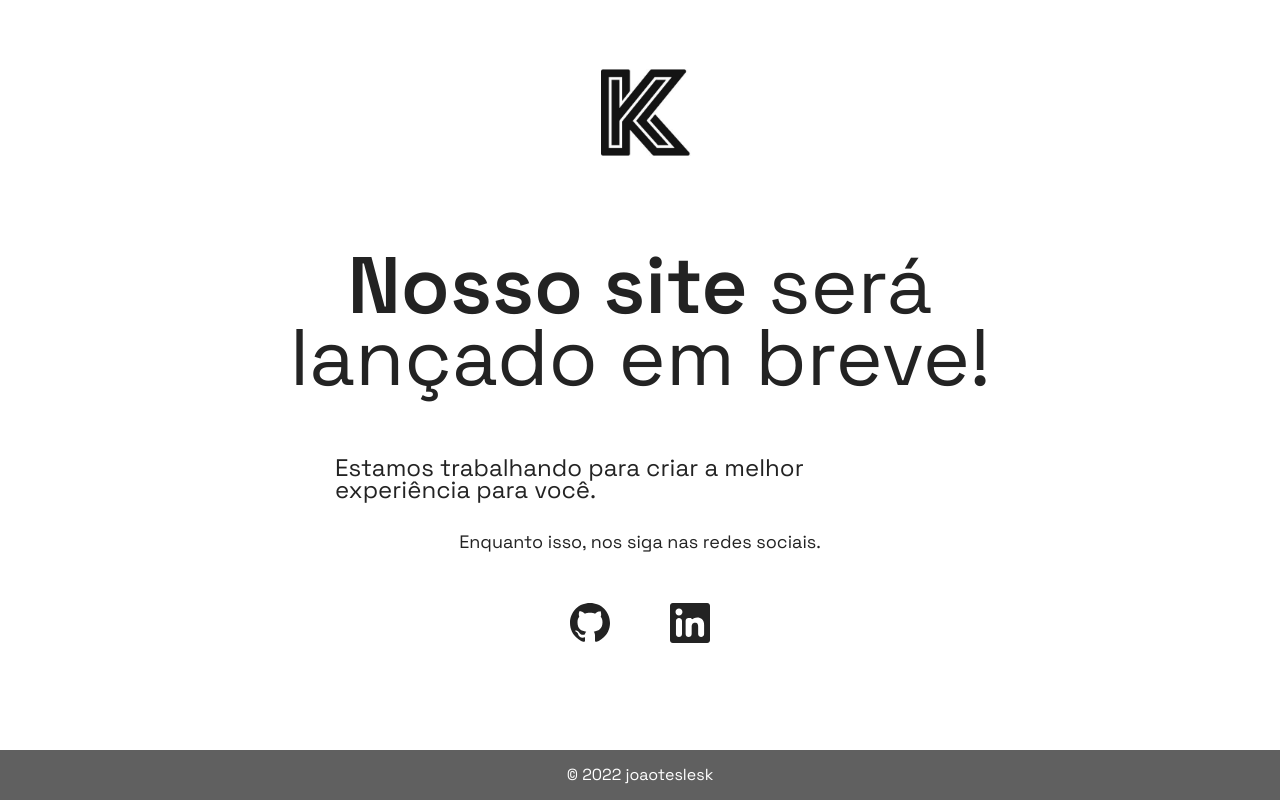
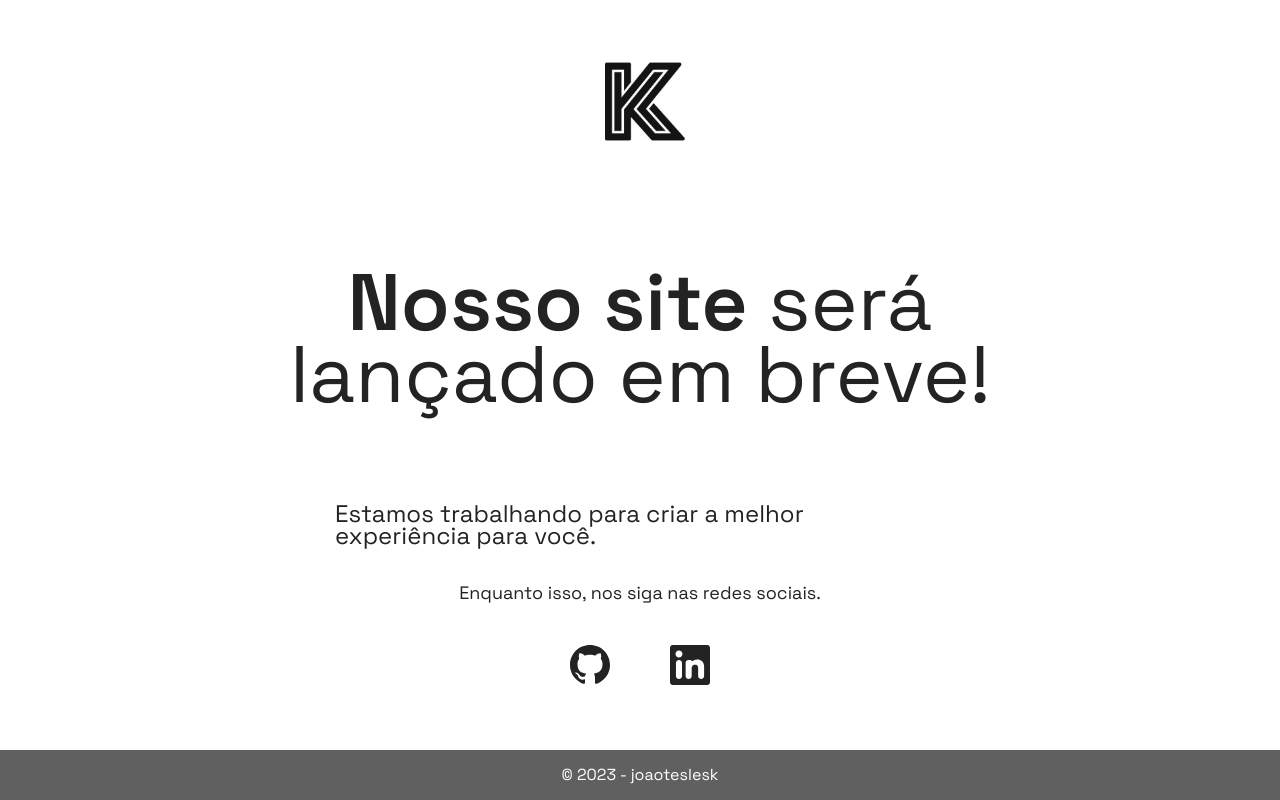
Before and after one commit to joaotelesk/joaotelek-website, a Next.js app: page / in a window 1280 px wide. Built offline with nearby package versions, Linux system fonts and the light colour scheme.

Commit message:
:construction: pagina de em cconstrução

```diff
--- /dev/null
+++ b/pages/_document.tsx
@@ -0,0 +1,13 @@
+import { Html, Head, Main, NextScript } from "next/document";
+
+export default function Document() {
+  return (
+    <Html lang="pt-BR">
+      <Head />
+      <body>
+        <Main />
+        <NextScript />
+      </body>
+    </Html>
+  );
+}
--- a/pages/index.tsx
+++ b/pages/index.tsx
@@ -26,7 +26,7 @@ export default function Home() {
           <Link href="https://github.com/joaotelesk" target="_blank">
             <img src="/github.svg" alt="imagem github" className={styles.img} />
           </Link>
-          <Link href="/www.linkedin.com/in/joaotelesk" target="_blank">
+          <Link href="https:www.linkedin.com/in/joaotelesk" target="_blank">
             <img
               src="/linkedin.svg"
               alt="imagem linkedin"
@@ -34,7 +34,7 @@ export default function Home() {
             />
           </Link>
         </div>
-        <footer className={styles.footer}>&copy; 2022 joaoteslesk</footer>
+        <footer className={styles.footer}>&copy; 2023 - joaoteslesk</footer>
       </main>
     </>
   );
--- a/styles/home.module.scss
+++ b/styles/home.module.scss
@@ -2,10 +2,10 @@
   display: flex;
   flex-direction: column;
   align-items: center;
-  justify-content: space-around;
+  justify-content: space-between;
 }
 .logo {
-  width: 300px;
+  width: 270px;
   height: auto;
 }
 .title {
@@ -20,21 +20,23 @@
 .subTitles {
   width: 50%;
   font-size: 24px;
-  padding: 40px 15px 10px;
+  padding: 30px 15px 0px;
 }
 .description {
   font-size: 18px;
-  padding: 24px 15px;
+  padding: 0px 15px;
 }
 
 .imgLink {
   width: 200px;
-  height: 100px;
+  height: 50px;
   display: flex;
+  margin-bottom: 20px;
   align-items: center;
   justify-content: space-around;
   .img {
     height: 40px;
+    width: auto;
   }
 }
 .footer {
@@ -45,7 +47,6 @@
   color: white;
   height: 50px;
   background-color: #606060;
-  margin: auto auto 0px auto;
   font-weight: 100;
   font-size: 16px;
 }
```
